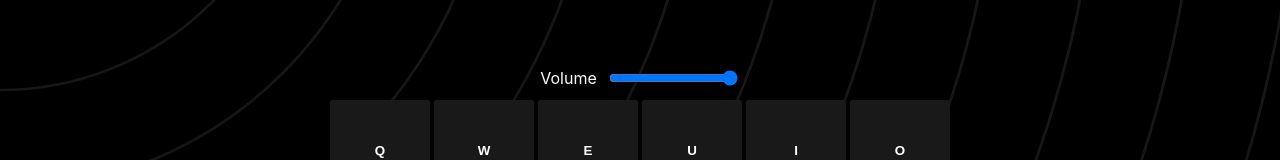
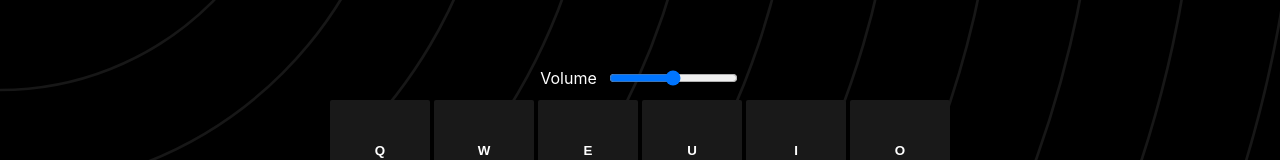
Before and after one commit to hossein-keshtkar/drum-machine, a React (Create React App) app: page / in a window 1280 px wide. Shown: the part 210-370 px from the top of the page. Built offline with nearby package versions, Linux system fonts and the light colour scheme; the HTML template or start-up script is replaced by a standard one.

Commit message:
Volume functionality added

```diff
--- a/src/components/Volume.jsx
+++ b/src/components/Volume.jsx
@@ -1,17 +1,29 @@
-import React from "react";
+import React, { useState } from "react";
 
 import "../styles/Volume.css";
+import { VOLUME } from "../constants/keywords";
 
-const Volume = ({state: volume}) => {
+const Volume = ({ state: { volume }, dispatch }) => {
+  const [rangeValue, setRengeValue] = useState(volume * 100);
+
+  const changeHandler = (e) => {
+    const value = e.target.value;
+
+    setRengeValue(value);
+
+    dispatch({ type: VOLUME, payload: rangeValue / 100 });
+  };
+
   return (
     <div className="volume">
       <label htmlFor="range">Volume</label>
       <input
-        value={volume}
+        onChange={changeHandler}
+        value={rangeValue}
         type="range"
         name="volume"
         id="range"
-        max={1}
+        max={100}
         min={0}
       />
     </div>
```
